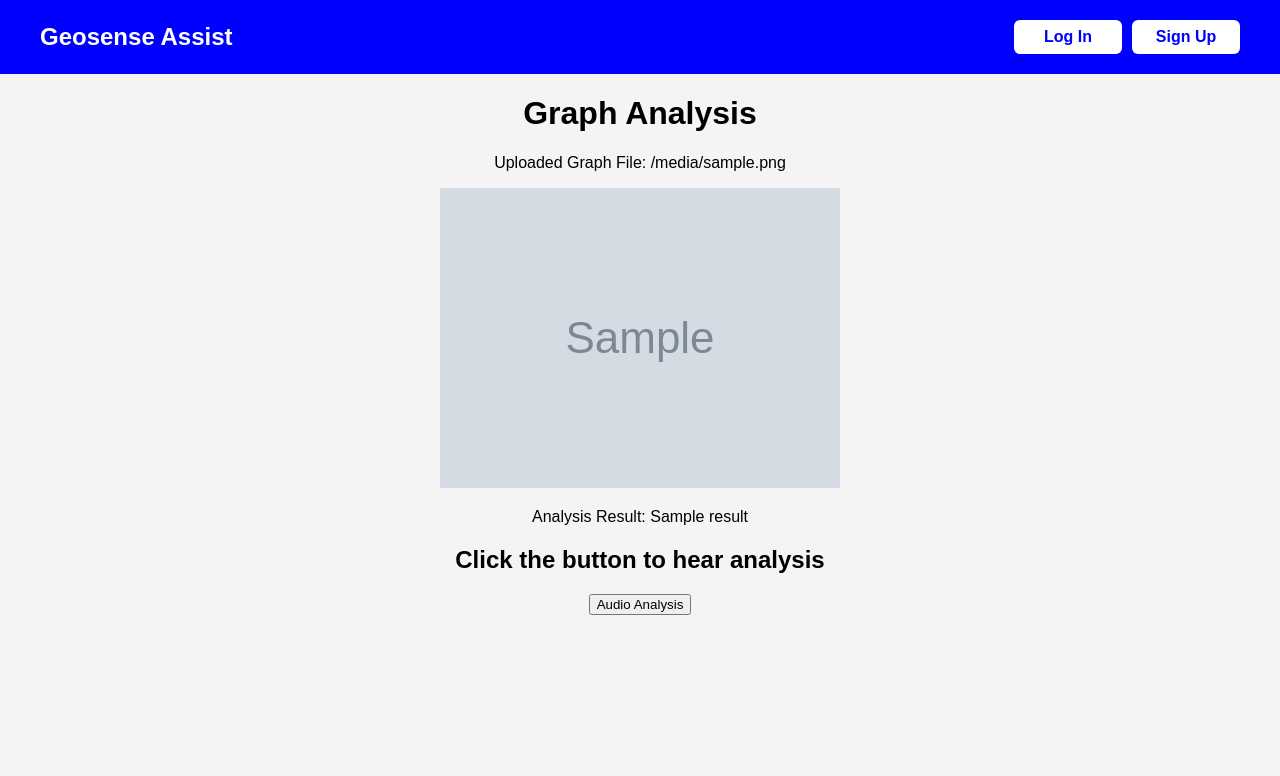
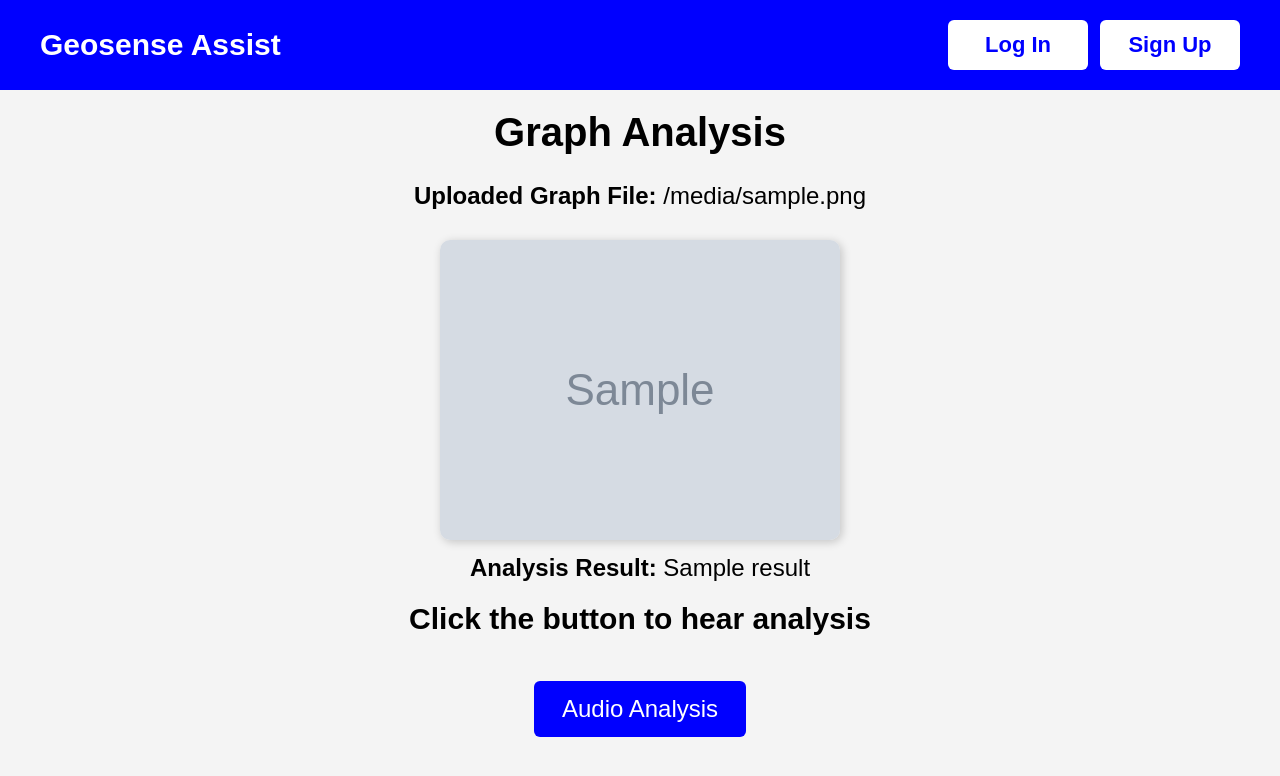
Before and after one commit to zuhairsiddiqui/GeoSenseAssist-Project, a Flask app: template website/templates/graphs.html in a window 1280 px wide. Shown: the top 776 px of the page. Run offline with Flask 3, Linux system fonts and the light colour scheme; the template is opened without the code that fills it: most values are stand-ins (such as "Sample title", 1, 10 or a date in 2020); grey boxes marked "Sample" are stand-in pictures.

Commit message:
Changed hover color on analysis pages, changed text size/boldness to stand out more, and also attempted to make it better to view on mobile devices

```diff
--- a/website/templates/graphs.html
+++ b/website/templates/graphs.html
@@ -1,12 +1,16 @@
 <!DOCTYPE html>
+<html lang="en">
 <head>
+    <meta charset="UTF-8">
+    <meta name="viewport" content="width=device-width, initial-scale=1.0">
+    <title>Graph Analysis</title>
     <style>
         body {
             font-family: Arial, sans-serif;
             background-color: #f4f4f4;
             text-align: center;
-            margin: 0px;
-            padding: 0px;
+            margin: 0;
+            padding: 0;
         }
 
         .header-bar {
@@ -15,7 +19,7 @@
             color: white;
             text-align: left;
             padding: 20px 40px;
-            font-size: 24px;
+            font-size: 28px;
             font-weight: bold;
             display: flex;
             justify-content: flex-start;
@@ -25,35 +29,76 @@
 
         .header-name {
             flex-grow: 1;
+            font-size: 30px;
         }
 
         .header-buttons {
             display: flex;
-            gap: 10px;
+            gap: 12px;
         }
 
         .header-button {
             background-color: white;
             color: blue;
             border: none;
-            padding: 8px 14px;
+            padding: 12px 20px;
             border-radius: 6px;
-            font-size: 16px;
+            font-size: 22px;
             font-weight: bold;
             cursor: pointer;
             text-decoration: none;
             text-align: center;
-            min-width: 80px;
+            min-width: 100px;
         }
 
         .header-button:hover {
-            background-color: #ddd;
+            background-color: #008000;
+        }
+
+        h1 {
+            font-size: 40px;
+            font-weight: bold;
+            color: black;
+            margin-top: 20px;
+        }
+
+        h2 {
+            font-size: 30px;
+            font-weight: bold;
+            color: black;
+            margin-top: 20px;
+        }
+
+        p {
+            font-size: 24px;
+            color: black;
+            margin: 10px 0;
+        }
+
+        img {
+            max-width: 600px;
+            margin-top: 20px;
+            border-radius: 10px;
+            box-shadow: 2px 2px 10px rgba(0, 0, 0, 0.2);
+        }
+
+        button {
+            font-size: 24px;
+            padding: 14px 28px;
+            background-color: blue;
+            color: white;
+            border: none;
+            border-radius: 6px;
+            cursor: pointer;
+            margin-top: 20px;
+        }
+
+        button:hover {
+            background-color: #008000;
         }
     </style>
 </head>
-
 <body>
-    <!-- Add the header bar from the "website" page -->
     <div class="header-bar">
         <a href="/" class="header-name" style="text-decoration: none; color: white;">Geosense Assist</a>
         <div class="header-buttons">
@@ -63,9 +108,9 @@
     </div>
 
     <h1>Graph Analysis</h1>
-    <p>Uploaded Graph File: {{ filename }}</p>
-    <img src="{{ url_for('views.uploaded_file', filename=filename) }}" alt="Uploaded Graph Image" />
-    <p>Analysis Result: {{ result }}</p>
+    <p><strong>Uploaded Graph File:</strong> {{ filename }}</p>
+    <img src="{{ url_for('views.uploaded_file', filename=filename) }}" alt="Uploaded Graph Image">
+    <p><strong>Analysis Result:</strong> {{ result }}</p>
 
     <h2>Click the button to hear analysis</h2>
     <form action="/audio_analysis" method="POST">
```
Also changed, not shown: website/templates/equations.html (+55 -8 lines), website/templates/shapes.html (+55 -8 lines), uploadsAudio/graph1.png (added), uploadsAudio/triangle.jpeg.
